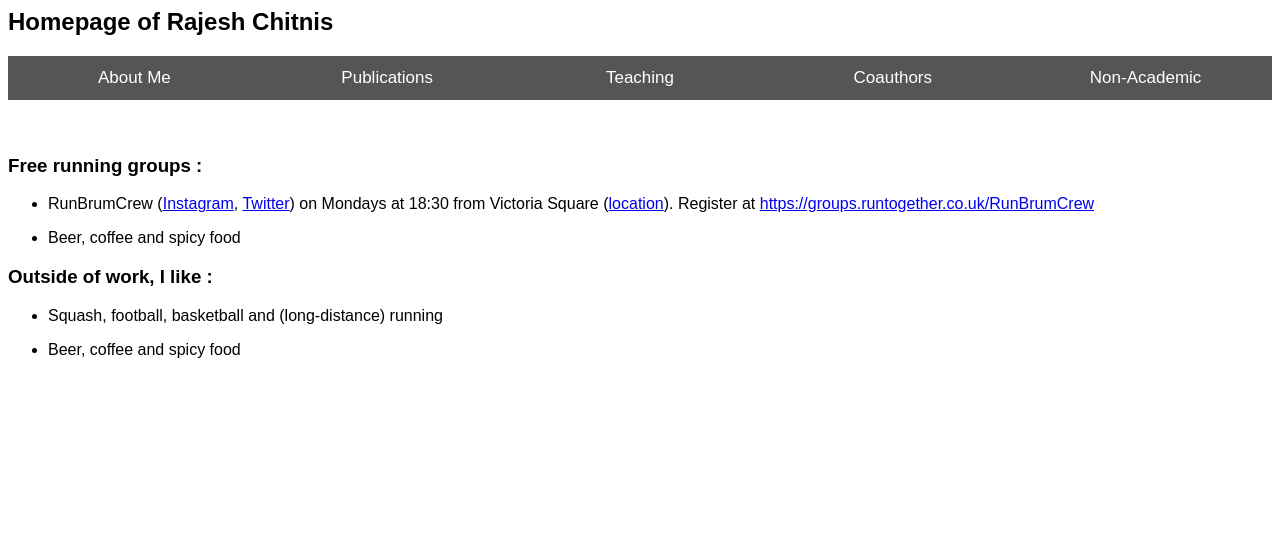
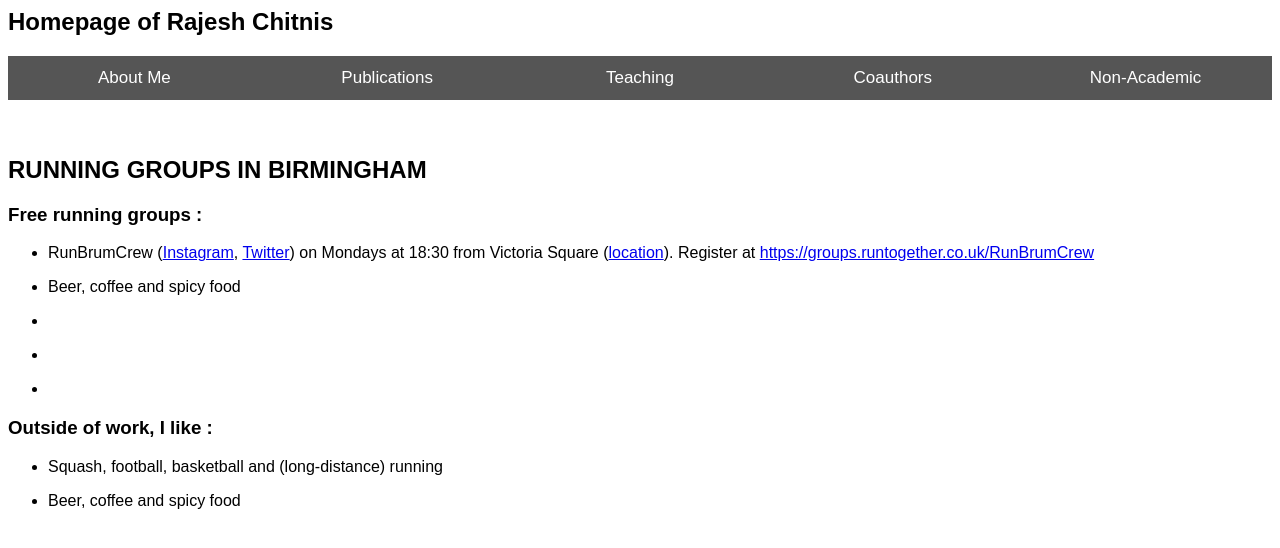
Before and after one commit to rajeshchitnis/rajeshchitnis.github.io, a Jekyll site: the page running.html, which Jekyll copies as it is, in a window 1280 px wide. Shown: the top 548 px of the page. Built offline with Jekyll 4.4.1, drawn with Linux system fonts in a browser that asks for light colours.

Commit message:
Update running.html

```diff
--- a/running.html
+++ b/running.html
@@ -62,6 +62,10 @@ body {font-family: Arial, Helvetica, sans-serif;}
 <br>
 <br>
 
+<h2>
+RUNNING GROUPS IN BIRMINGHAM
+</h2>
+
 
 <h3> Free running groups :</h3>
 <p>
@@ -69,7 +73,14 @@ body {font-family: Arial, Helvetica, sans-serif;}
 <ul>
 
 <li><p> RunBrumCrew (<a href="https://www.instagram.com/runbrumcrew/">Instagram</a>, <a href="https://twitter.com/RunBrumCrew"> Twitter</a>) on Mondays at 18:30 from Victoria Square (<a href="https://goo.gl/maps/MJqsRDA8Mufbihx76">location</a>). Register at <a href="https://groups.runtogether.co.uk/RunBrumCrew"> https://groups.runtogether.co.uk/RunBrumCrew</a> </p></li>
-<li><p> Beer, coffee and spicy food</p></li>
+
+<li><p> Beer, coffee and spicy food </p></li>
+
+<li><p>  </p></li>
+
+<li><p>  </p></li>
+
+<li><p>  </p></li>
 
 
 </ul>
```
